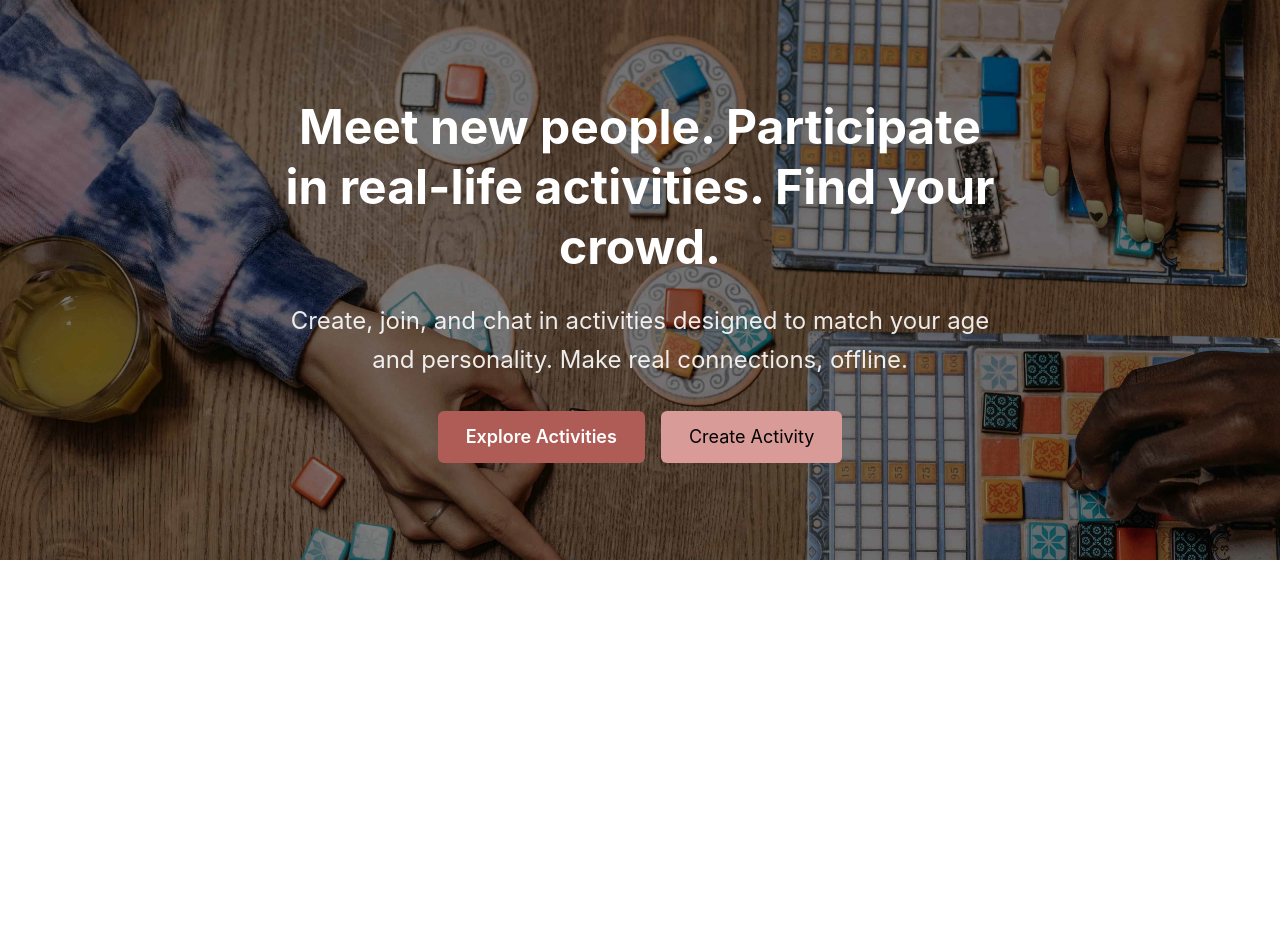
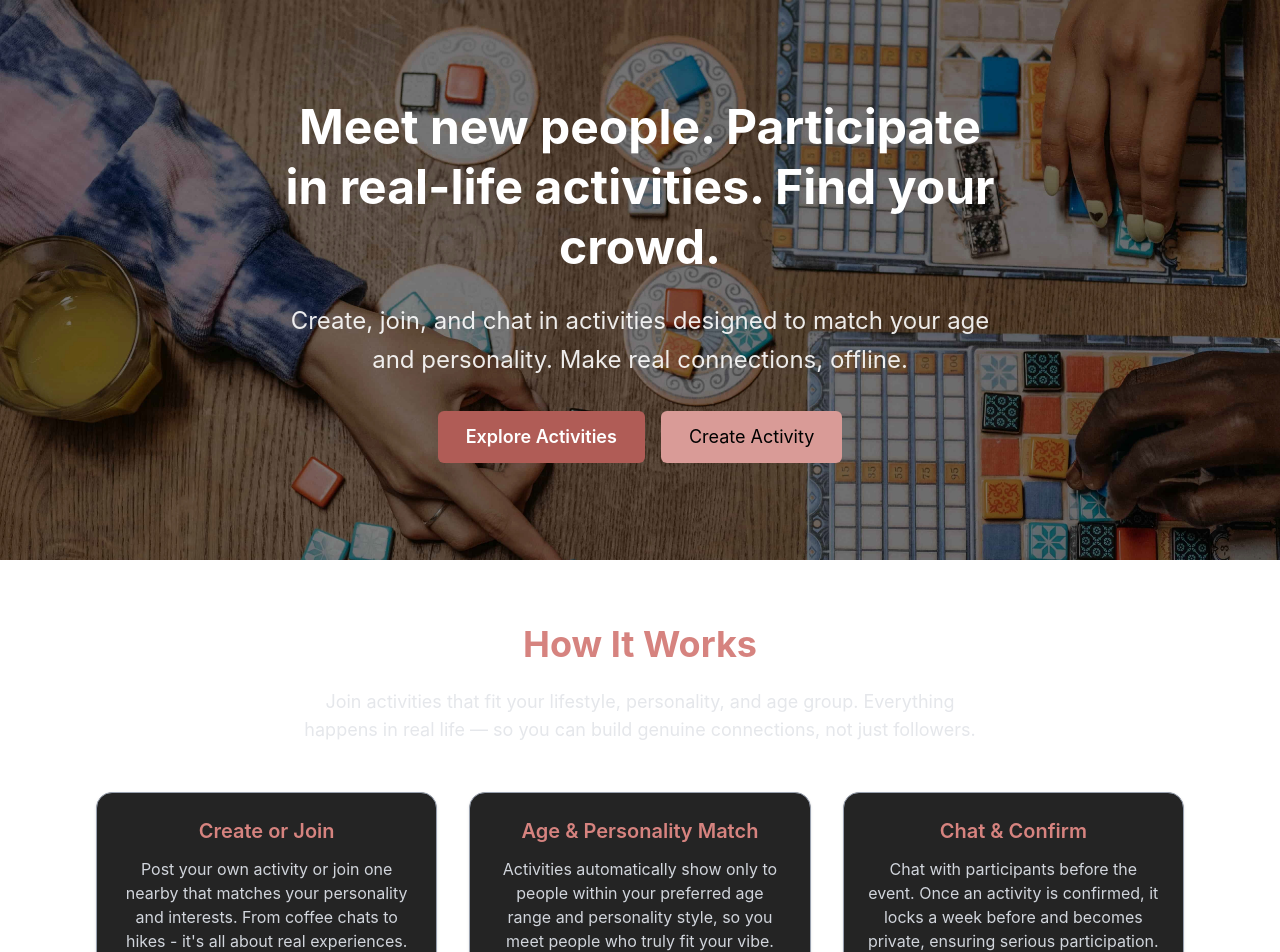
Before and after one commit to tadasmak/socialize_project_frontend, a React (Vite) app: page / in a window 1280 px wide. Shown: the top 952 px of the page. Before the commit the page ends 800 px from the top, so only its background shows below. Built offline with nearby package versions, Linux system fonts and the light colour scheme; no server answers.

Commit message:
Add "How It Works" section in Welcome page

```diff
--- a/src/pages/Welcome.tsx
+++ b/src/pages/Welcome.tsx
@@ -6,7 +6,7 @@ const Welcome = () => {
     return (
         <div className="w-full p-0">
             <div
-                className="flex justify-center items-center relative h-[70vh] w-full bg-cover bg-center"
+                className="flex justify-center items-center relative h-[80vh] sm:h-[70vh] w-full bg-cover bg-center"
                 style={{ backgroundImage: `url(${coverImage})` }}
             >
                 <div className="relative z-10 flex flex-col items-center text-center text-white w-[90%] max-w-3xl px-4">
@@ -29,6 +29,46 @@ const Welcome = () => {
                     </div>
                 </div>
             </div>
+
+            <section className="w-full py-16 px-6 md:px-12 lg:px-24 text-center">
+                <h2 className="text-3xl md:text-4xl font-bold text-coral-light mb-6">
+                    How It Works
+                </h2>
+                <p className="text-lg text-gray-200 max-w-2xl mx-auto mb-12">
+                    Join activities that fit your lifestyle, personality, and age group.
+                    Everything happens in real life — so you can build genuine connections,
+                    not just followers.
+                </p>
+
+                <div className="grid grid-cols-1 md:grid-cols-3 gap-8 max-w-6xl mx-auto">
+                    <div className="p-6 border border-gray-400 bg-[#242424] rounded-2xl shadow-sm hover:bg-[#2a2a2a] hover:shadow-md transition-all select-none">
+                        <h3 className="text-xl font-semibold text-coral-light mb-3">Create or Join</h3>
+                        <p className="text-gray-300">
+                            Post your own activity or join one nearby that matches your
+                            personality and interests. From coffee chats to hikes - it's all
+                            about real experiences.
+                        </p>
+                    </div>
+
+                    <div className="p-6 border border-gray-400 bg-[#242424] rounded-2xl shadow-sm hover:bg-[#2a2a2a] hover:shadow-md transition-all select-none">
+                        <h3 className="text-xl font-semibold text-coral-light mb-3">Age & Personality Match</h3>
+                        <p className="text-gray-300">
+                            Activities automatically show only to people within your preferred
+                            age range and personality style, so you meet people who truly fit
+                            your vibe.
+                        </p>
+                    </div>
+
+                    <div className="p-6 border border-gray-400 bg-[#242424] rounded-2xl shadow-sm hover:bg-[#2a2a2a] hover:shadow-md transition-all select-none">
+                        <h3 className="text-xl font-semibold text-coral-light mb-3">Chat & Confirm</h3>
+                        <p className="text-gray-300">
+                            Chat with participants before the event. Once an activity is confirmed,
+                            it locks a week before and becomes private, ensuring serious
+                            participation.
+                        </p>
+                    </div>
+                </div>
+            </section>
         </div>
     );
 };
```
